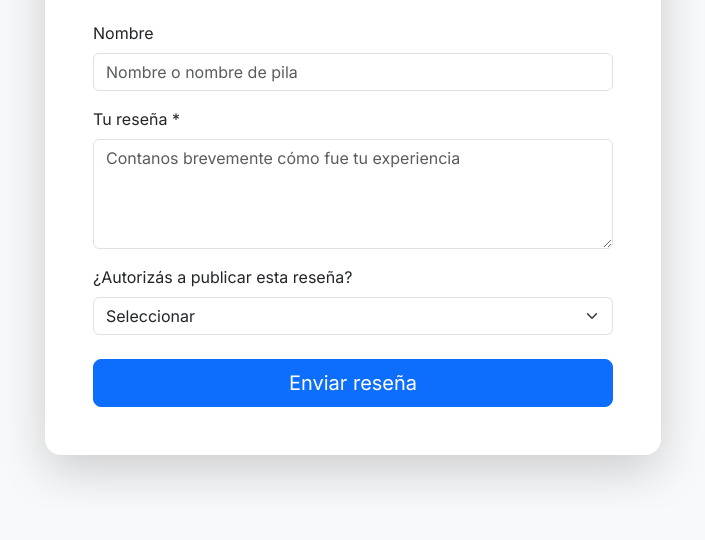
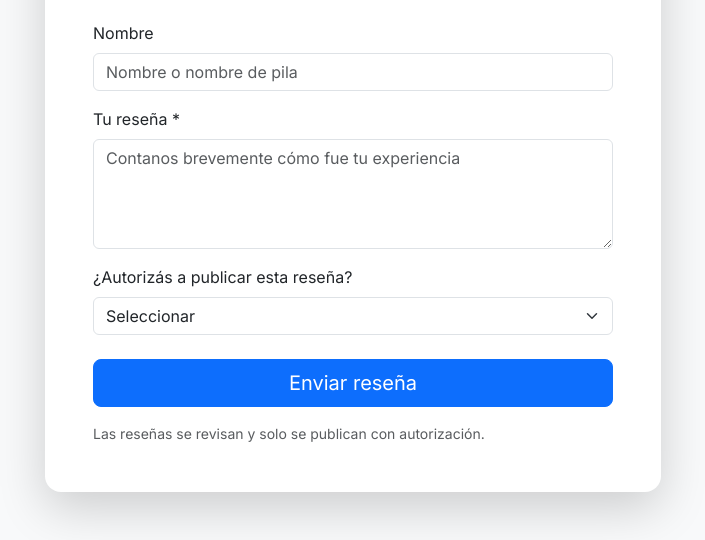
Before and after one commit to MGaldinho/jose-gonzalez-fisio, a plain HTML site: page resena.html in a window 1280 px wide. Shown: the part 291-831 px from the top of the page, without its empty margins (287-992 px from the left). Before the commit the page ends 800 px from the top, so only its background shows below. Drawn offline with nearby package versions, Linux system fonts and the light colour scheme.

Commit message:
Actualiza políticas de seguridad en _headers y mejora el formulario de reseñas con redirección y mensaje informativo

```diff
--- a/resena.html
+++ b/resena.html
@@ -34,7 +34,7 @@
           data-netlify="true"
           data-netlify-recaptcha="true"
           netlify-honeypot="bot-field"
-          action="/resena-gracias.html"
+          action="/resena-gracias.html?ok=1"
         >
 
           <!-- Campo anti-bots -->
@@ -81,8 +81,10 @@
           <button type="submit" class="btn btn-primary btn-lg w-100">
             Enviar reseña
           </button>
+          <p class="text-muted small mt-3 mb-0">
+            Las reseñas se revisan y solo se publican con autorización.
+          </p>
         </form>
-
       </div>
     </div>
   </main>
```
Also changed, not shown: resena-gracias.html (+6 -0 lines), 1 other file.
